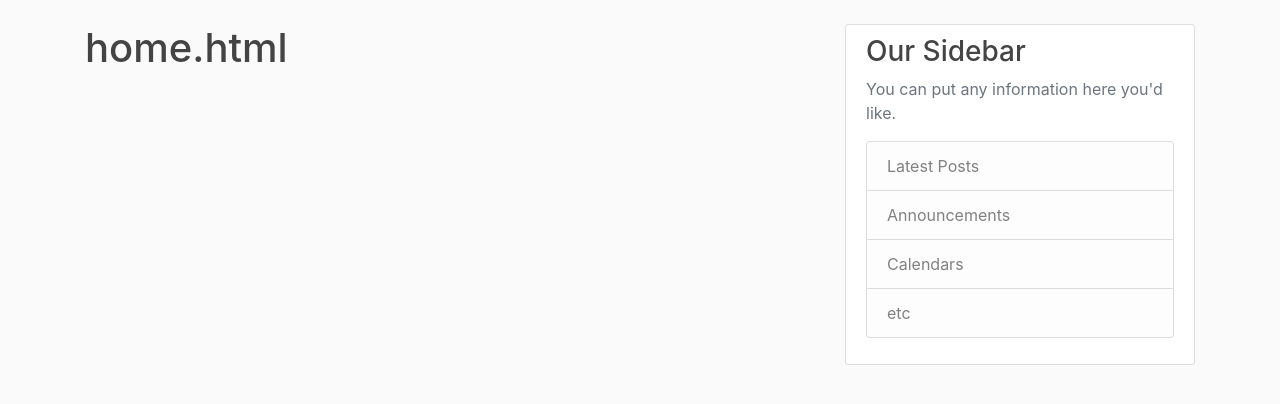
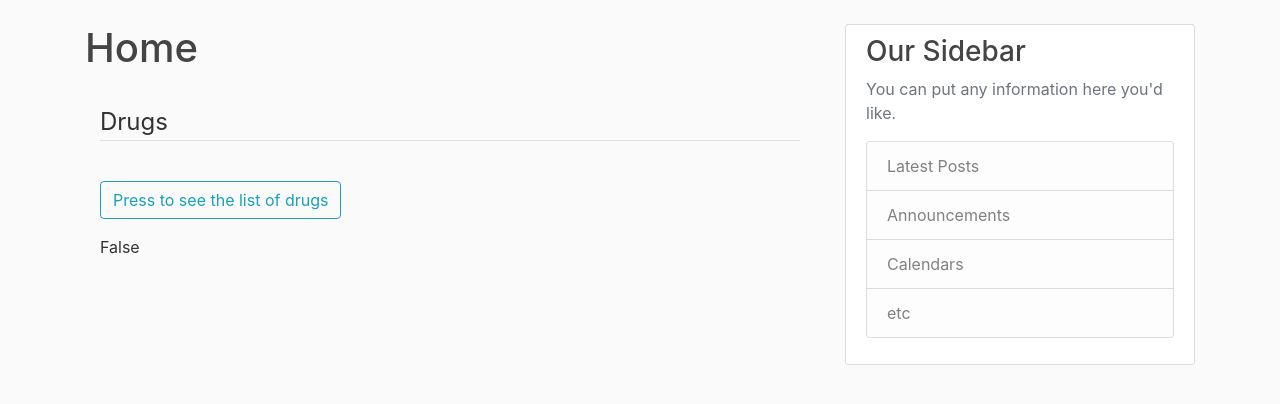
Before and after one commit to berkaybor/321hw3, a Django app: page / in a window 1280 px wide. Shown: the part 56-460 px from the top of the page. Run offline with Django 3.2, Linux system fonts and the light colour scheme; some libraries are stand-ins or nearby versions.

Commit message:
listing drugs methods added

```diff
--- a/drugapp/templates/drugapp/home.html
+++ b/drugapp/templates/drugapp/home.html
@@ -1,4 +1,31 @@
 {% extends "drugapp/base.html" %}
+{% load crispy_forms_filters %}
+{% load crispy_forms_tags %}
 {% block content %}
-  <h1>home.html</h1>
+    <h1>Home</h1>
+
+    <br>
+    <div class="container">
+        <form action="/listDrugs/" method="POST">
+            {% csrf_token %}
+            <fieldset class="form-group">
+                <legend class="border-bottom mb-4">Drugs</legend>
+                {{ form|crispy }}
+            </fieldset>
+            <div class="form-group">
+                <button class="btn btn-outline-info" type="submit">Press to see the list of drugs</button>
+            </div>
+
+            {% for d in drugs_list %}
+                <p><a href="/drug/{{ d.drugbank_id }}"
+                      style="color: #5f788a">{{ d.drugbank_id }}, {{ d.drug_name }}, {{ d.description }}</a></p>
+            {% endfor %}
+
+            {{ user_logged }}
+        </form>
+
+    </div>
+
+
+
 {% endblock content %}
--- a/drugapp/urls.py
+++ b/drugapp/urls.py
@@ -3,4 +3,6 @@ from . import views
 
 urlpatterns = [
     path('', views.home, name='drugapp-home'),
+    path('listDrugs/', views.listDrugs, name='listDrugs'),
+    path('drug/<str:drugid>', views.showDrug, name='showDrug')
 ]
--- a/drugapp/views.py
+++ b/drugapp/views.py
@@ -1,4 +1,18 @@
 from django.shortcuts import render
+from .database import *
+
 
 def home(request):
     return render(request, 'drugapp/home.html')
+
+
+def listDrugs(request):
+    drugs = return_drugs()
+    drugs_dict = {"drugs_list": drugs}
+    return render(request, 'drugapp/home.html', drugs_dict)
+
+
+def showDrug(request, drugid):
+    anan = return_drug_details(drugid)
+    drug_dict = {"drug_details": anan}
+    return render(request, 'drugapp/drug_detail.html', anan)
--- a/users/database.py
+++ b/users/database.py
@@ -1,10 +1,11 @@
 from django.db import connection
 
 
-def check_creditentials(name, surname, password):
-    if(name == "berkay" and institution == "boun" and password == 'qwer1234'):
+def check_credentials(name, institution, password):
+    if name == "berkay" and institution == "boun" and password == 'qwer1234':
         return True
     return False
+
 
 def return_users():
     stmt = 'SELECT * FROM users;'
--- a/users/urls.py
+++ b/users/urls.py
@@ -2,5 +2,5 @@ from django.urls import path
 from . import views
 
 urlpatterns = [
-    path('login/', views.login, name='login'),
+    path('login/', views.login, name='login')
 ]
--- a/users/views.py
+++ b/users/views.py
@@ -1,5 +1,5 @@
 from django.shortcuts import render
-from .database import check_creditentials, return_users
+from .database import check_credentials, return_users
 
 
 def login(request):
```
Also changed, not shown: drugapp/database.py (added, +22 -0 lines), drugapp/templates/drugapp/drug_detail.html (added, +12 -0 lines), drugapp/static/drugapp/main.css (line endings or trailing spaces).
